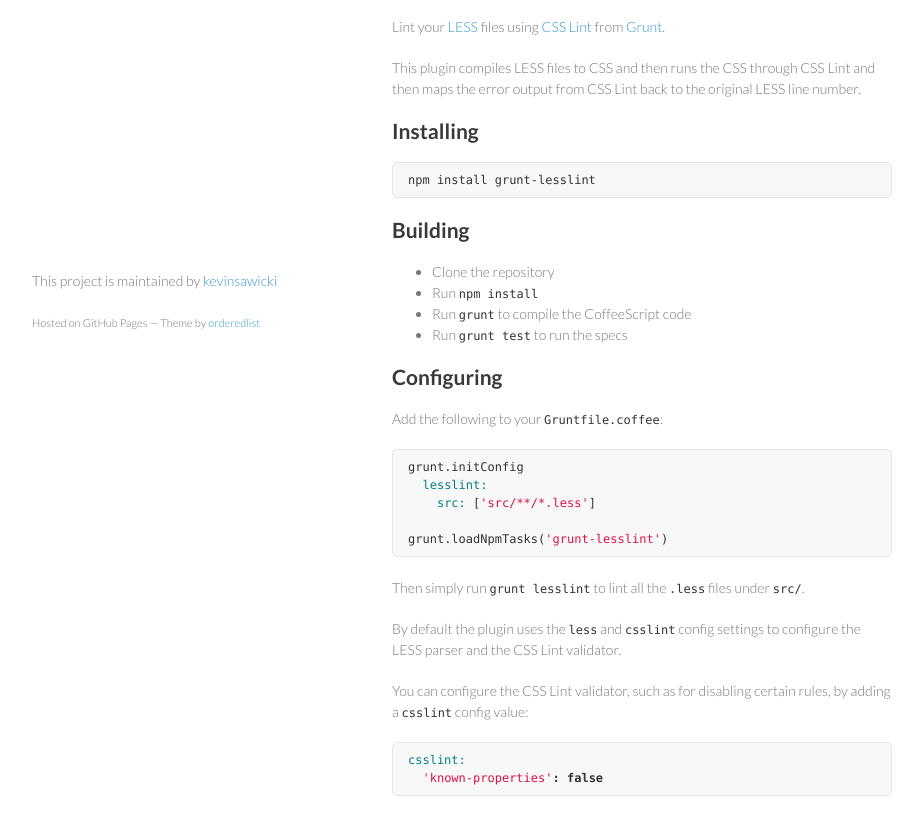
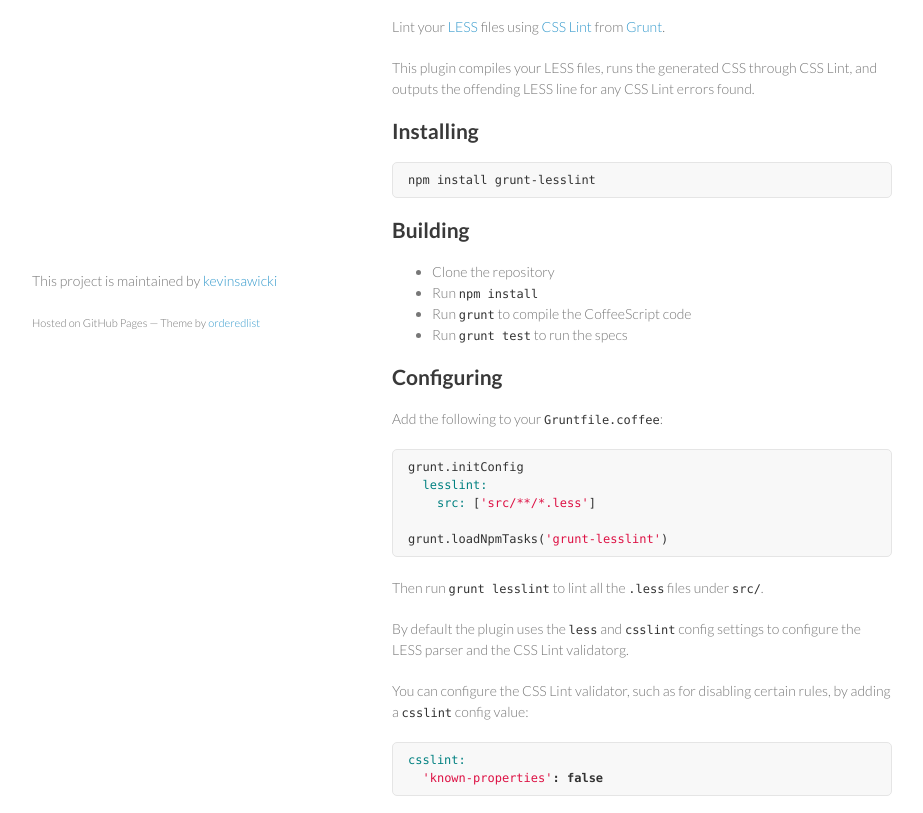
Before and after one commit to jgable/grunt-lesslint, a plain HTML site: page index.html in a window 1280 px wide. Shown: the part 398-1211 px from the top of the page, without its empty margins (178-1101 px from the left). Drawn offline with Linux system fonts and the light colour scheme.

```diff
--- a/index.html
+++ b/index.html
@@ -35,9 +35,8 @@
 <p>Lint your <a href="http://lesscss.org/">LESS</a> files using
 <a href="http://csslint.net/">CSS Lint</a> from <a href="http://gruntjs.com/">Grunt</a>.</p>
 
-<p>This plugin compiles LESS files to CSS and then runs the CSS through CSS Lint
-and then maps the error output from CSS Lint back to the original LESS
-line number.</p>
+<p>This plugin compiles your LESS files, runs the generated CSS through CSS Lint,
+and outputs the offending LESS line for any CSS Lint errors found.</p>
 
 <h2>
 <a name="installing" class="anchor" href="#installing"><span class="octicon octicon-link"></span></a>Installing</h2>
@@ -66,10 +65,10 @@
 <span class="nx">grunt</span><span class="p">.</span><span class="nx">loadNpmTasks</span><span class="p">(</span><span class="s">'grunt-lesslint'</span><span class="p">)</span>
 </pre></div>
 
-<p>Then simply run <code>grunt lesslint</code> to lint all the <code>.less</code> files under <code>src/</code>.</p>
+<p>Then run <code>grunt lesslint</code> to lint all the <code>.less</code> files under <code>src/</code>.</p>
 
 <p>By default the plugin uses the <code>less</code> and <code>csslint</code> config settings to
-configure the LESS parser and the CSS Lint validator.</p>
+configure the LESS parser and the CSS Lint validatorg.</p>
 
 <p>You can configure the CSS Lint validator, such as for disabling certain rules,
 by adding a <code>csslint</code> config value:</p>
```
Also changed, not shown: params.json (+1 -1 lines).
